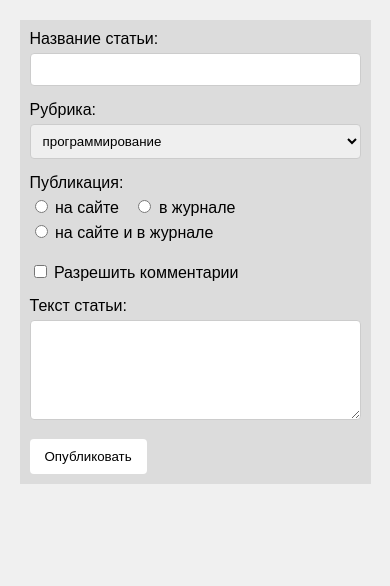
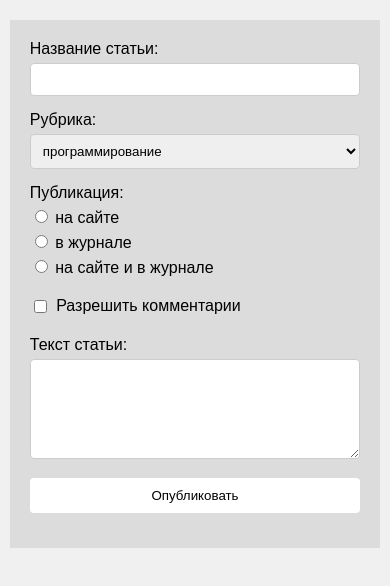
Before and after one commit to TungusSs/IT-Academy-Kuznetsov, a plain HTML site: page HW09/index.html in a window 390 px wide. Drawn offline with Linux system fonts and the light colour scheme.

Commit message:
Правки по ДЗ

```diff
--- a/HW09/index.html
+++ b/HW09/index.html
@@ -1,11 +1,13 @@
 <!DOCTYPE html>
 <html lang="ru">
+
 <head>
     <meta charset="UTF-8">
     <meta name="viewport" content="width=device-width, initial-scale=1.0">
     <title>Форма публикации статьи</title>
     <link rel="stylesheet" href="style.css">
 </head>
+
 <body>
     <div class="form-container">
         <form>
@@ -36,16 +38,19 @@
                 </div>
             </div>
             <div class="form-group">
-                <label>
-                    <input type="checkbox" name="allow-comments"> Разрешить комментарии
+                <label for="allow-comments">
+                    <input type="checkbox" id="allow-comments" name="allow-comments"> Разрешить комментарии
                 </label>
             </div>
             <div class="form-group">
                 <label for="article-text">Текст статьи:</label>
                 <textarea id="article-text" name="article-text" required></textarea>
             </div>
-            <button type="submit">Опубликовать</button>
+            <div class="form-group">
+                <button type="submit">Опубликовать</button>
+            </div>
         </form>
     </div>
 </body>
+
 </html>
--- a/HW09/style.css
+++ b/HW09/style.css
@@ -4,40 +4,61 @@ body {
     padding: 0;
     background-color: #f0f0f0;
 }
+
 .form-container {
     background-color: gainsboro;
     margin: 20px auto;
     padding: 20px;
-    width: 80%;
-    max-width: 600px;
-    min-width: 300px;
+    width: 90%;
+    max-width: 1200px;
     box-sizing: border-box;
 }
+
 .form-group {
     margin-bottom: 15px;
+    overflow: hidden;
 }
+
 label {
-    display: block;
-    margin-bottom: 5px;
+    display: inline-block;
+    width: 200px;
+    margin-right: 10px;
+    vertical-align: top;
 }
-input[type="text"], select, textarea {
-    width: 100%;
+
+input[type="text"],
+textarea {
+    width: calc(100% - 220px);
     padding: 8px;
     border: 1px solid #ccc;
     border-radius: 4px;
     box-sizing: border-box;
 }
+
+select {
+    width: 200px;
+    padding: 8px;
+    border: 1px solid #ccc;
+    border-radius: 4px;
+    box-sizing: border-box;
+}
+
 textarea {
     height: 100px;
     resize: vertical;
 }
+
 .radio-group {
-    display: block;
+    display: inline-block;
+    width: calc(100% - 220px);
 }
+
 .radio-group label {
     display: inline-block;
-    margin-right: 10px;
+    width: auto;
+    margin-right: 20px;
 }
+
 button {
     background-color: white;
     color: black;
@@ -45,13 +66,48 @@ button {
     border: none;
     border-radius: 4px;
     cursor: pointer;
+    margin-left: 210px;
 }
+
 button:hover {
     background-color: gray;
 }
-@media (max-width: 480px) {
+
+.form-group label[for="allow-comments"] {
+    width: auto;
+}
+
+.form-group input[type="checkbox"] {
+    margin-right: 5px;
+    vertical-align: middle;
+}
+
+@media (max-width: 767px) {
     .form-container {
-        width: 90%;
-        padding: 10px;
+        width: 95%;
+        max-width: 600px;
+    }
+
+    label {
+        display: block;
+        width: 100%;
+        margin-bottom: 5px;
+    }
+
+    input[type="text"],
+    select,
+    textarea,
+    .radio-group {
+        width: 100%;
+    }
+
+    .radio-group label {
+        display: block;
+        margin-bottom: 5px;
+    }
+
+    button {
+        margin-left: 0;
+        width: 100%;
     }
 }
```
